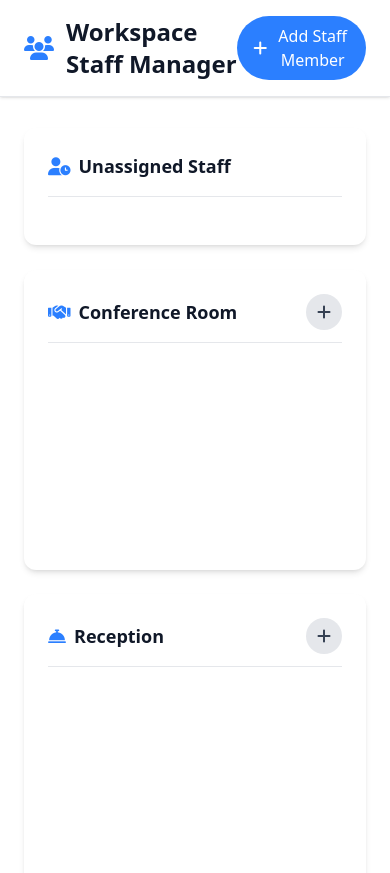
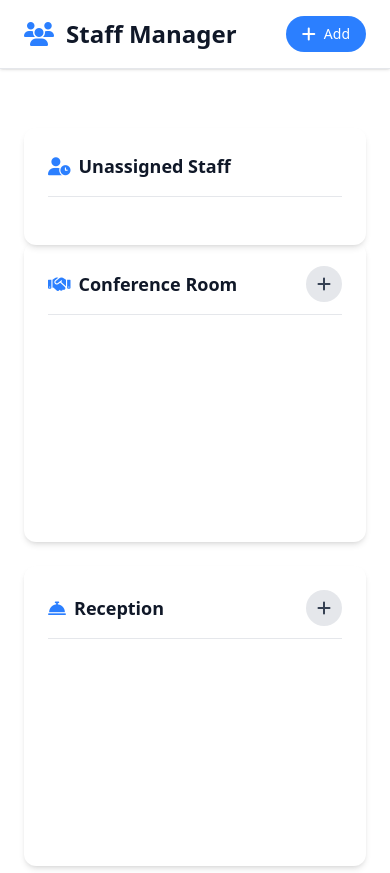
Before and after one commit to lafhielzakaria/Workspace-Staff-Manager, a website: page html/index.html in a window 390 px wide. Shown: the top 873 px of the page. Drawn offline with Linux system fonts and the light colour scheme.

Commit message:
Fix the header in mobile design

```diff
--- a/html/index.html
+++ b/html/index.html
@@ -17,12 +17,13 @@
         <div class="max-w-7xl mx-auto px-6 py-4 flex justify-between items-center">
             <h1 class="text-2xl font-bold text-gray-900 flex items-center gap-3">
                 <i class="fas fa-users text-blue-500"></i>
-                Workspace Staff Manager
+                <span class="hidden md:inline">Workspace Staff Manager</span>
+                <span class="md:hidden text-base">Staff Manager</span>
             </h1>
             <button id="add_new_worker_btn"
-                class="bg-blue-500 hover:bg-blue-600 text-white px-4 py-2 rounded-full flex items-center gap-2 transition-all duration-150 hover:-translate-y-0.5 hover:shadow-md">
+                class="bg-blue-500 hover:bg-blue-600 text-white px-4 py-2 rounded-full flex items-center gap-2 transition-all duration-150 hover:-translate-y-0.5 hover:shadow-md whitespace-nowrap">
                 <i class="fas fa-plus"></i>
-                Add Staff Member
+                <span class="md:hidden text-sm">Add</span>
             </button>
         </div>
     </header>
```
